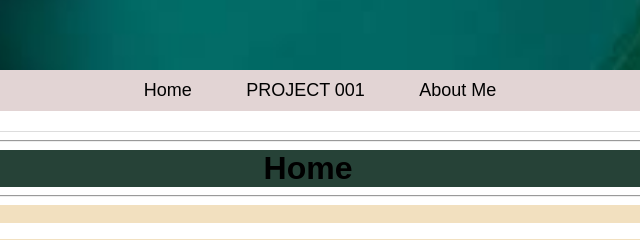
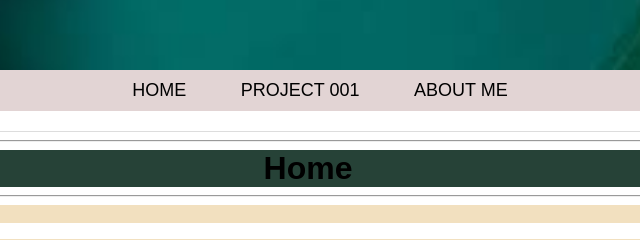
Before and after one commit to JamesBarrettMsc/Template-Portfolio_Site, a plain HTML site: page index.html in a window 1280 px wide. Shown: the part 230-470 px from the top of the page, 320-960 px from the left. Drawn offline with Linux system fonts and the light colour scheme.

Commit message:
Update index.html

```diff
--- a/index.html
+++ b/index.html
@@ -3,21 +3,21 @@
   <head>
     <meta charset="UTF-8">
     <meta name="viewport" content="width=device-width, initial-scale=1.0">
-    <title>Student name</title>
+    <title>STUDENT NAME</title>
+    <link rel="icon" type="image/png" href="images/body/icon.png"> <!-- NEW -->
     <link rel="stylesheet" href="mystyle.css">
-   </head>
+  </head>
 
   <body>
 
     <!-- Banner Image Section -->
     <div class="banner"></div>
-
-    <!-- Navigation bar -->
-    <nav>
-      <a href="home.html" target="contentFrame">Home</a>
-      <a href="PY_Slice.html" target="contentFrame">PROJECT 001</a>
-      <a href="About_Me.html" target="contentFrame">About Me</a>
-    </nav>
+      <!-- Navigation bar -->
+      <nav>
+        <a href="home.html" target="contentFrame">HOME</a>
+        <a href="PY_Slice.html" target="contentFrame">PROJECT 001</a>
+        <a href="About_Me.html" target="contentFrame">ABOUT ME </a>
+      </nav>
 
     <!-- Main Content Area -->
     <iframe id="contentFrame" name="contentFrame" src="home.html" id="Iframe"></iframe>
@@ -39,6 +39,5 @@
         </script>
 
 
-
   </body>
 </html>
```
